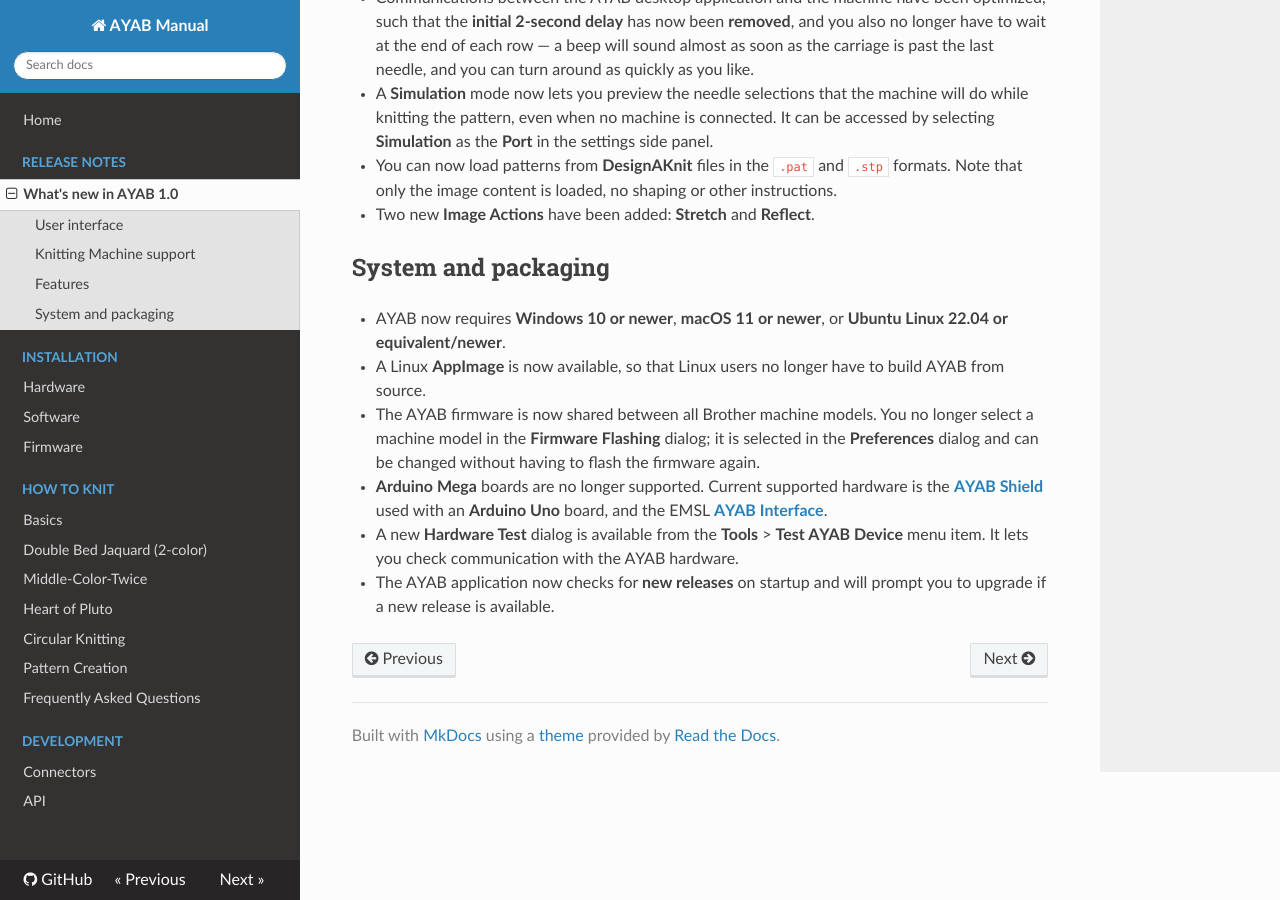
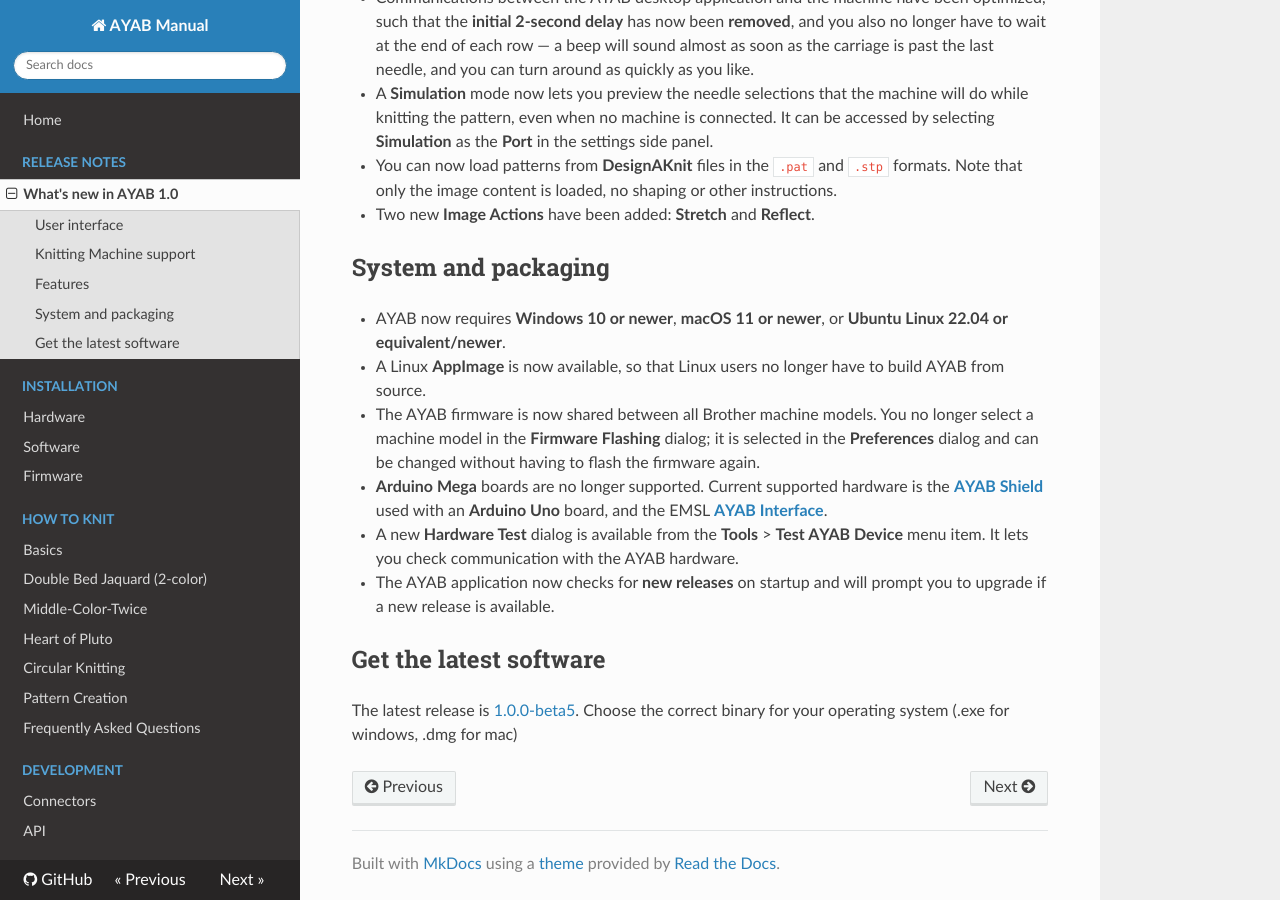
Before and after one commit to AllYarnsAreBeautiful/ayab-manual, an MkDocs documentation site: the page built from docs/whats-new-in-1.0.md, in a window 1280 px wide and 900 px high, scrolled down 1038 px. Built offline with MkDocs 1.6.1, drawn with Linux system fonts in a browser that asks for light colours; nearby versions of some CDN libraries.

Commit message:
Updates to documentation
- Link to the latest release from the patch notes

```diff
--- a/docs/whats-new-in-1.0.md
+++ b/docs/whats-new-in-1.0.md
@@ -29,3 +29,7 @@ Apart from a number of bug fixes, the following are the main changes in AYAB 1.0
 - **Arduino Mega** boards are no longer supported. Current supported hardware is the **[AYAB Shield](https://www.ayab-knitting.com/ayab-shield/)** used with an **Arduino Uno** board, and the EMSL **[AYAB Interface](https://www.ayab-knitting.com/ayab-interface/)**.
 - A new **Hardware Test** dialog is available from the **Tools** > **Test AYAB Device** menu item. It lets you check communication with the AYAB hardware.
 - The AYAB application now checks for **new releases** on startup and will prompt you to upgrade if a new release is available.
+
+## Get the latest software
+
+The latest release is [1.0.0-beta5](https://github.com/AllYarnsAreBeautiful/ayab-desktop/releases/tag/1.0.0-beta5). Choose the correct binary for your operating system (.exe for windows, .dmg for mac)
```
